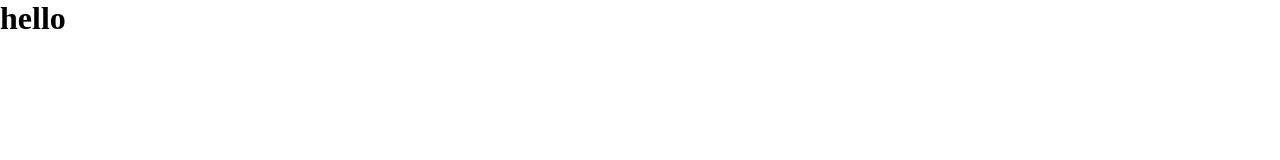
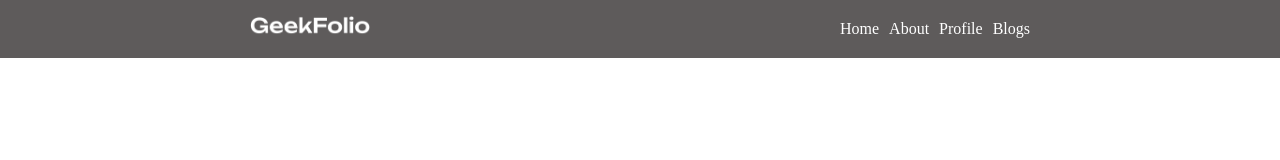
Before and after one commit to bdjahid/Protfolio-one, a plain HTML site: page index.html in a window 1280 px wide. Drawn offline with Linux system fonts and the light colour scheme.

Commit message:
header section

```diff
--- a/index.html
+++ b/index.html
@@ -9,7 +9,27 @@
 </head>
 
 <body>
-    <h1>hello</h1>
+    <header>
+        <nav>
+            <div class="menu-container">
+                <div class="logo">
+                    <img class="logo-photo" src="./logo/logo-light.png" alt="">
+                </div>
+                <div class="menus">
+                    <li class="item "><a href="">Home</a></li>
+                    <li class="item "><a href="">About</a></li>
+                    <li class="item "><a href="">Profile</a></li>
+                    <li class="item "><a href="">Blogs</a></li>
+                </div>
+            </div>
+        </nav>
+    </header>
+    <main>
+
+    </main>
+    <footer>
+
+    </footer>
 </body>
 
 </html>
--- a/style.css
+++ b/style.css
@@ -2,3 +2,41 @@
     margin: 0px;
     padding: 0px;
 }
+
+.menu-container {
+    background-color: rgb(94, 91, 91);
+    padding: 15px;
+    list-style: none;
+    display: flex;
+    align-items: center;
+    justify-content: space-around;
+}
+
+.menus {
+    display: flex;
+    gap: 10px;
+}
+
+.menus a:hover {
+    color: rgb(196, 120, 120);
+}
+
+.menus li a {
+    text-decoration: none;
+    color: white;
+}
+
+.logo-photo {
+    width: 120px;
+}
+
+/* .item {
+    margin-right: 10px;
+    padding-right: 7px;
+    font-size: 10px;
+    cursor: pointer;
+}
+
+.item a:hover {
+    color: blue;
+} */
```
